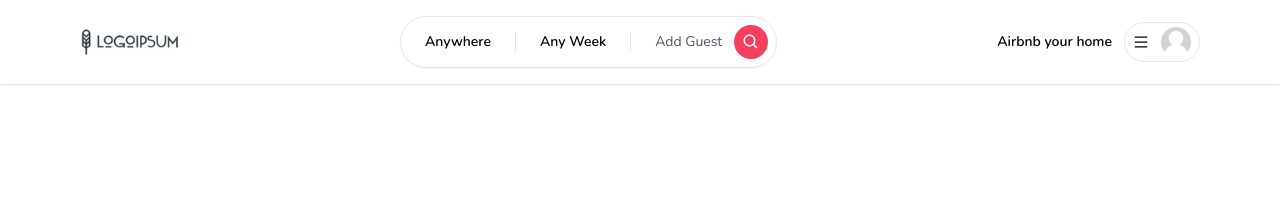
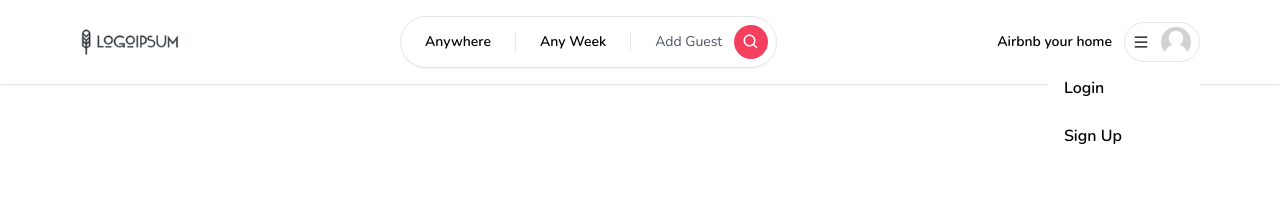
Before and after one commit to RenaldoMenelas/test, a Next.js app: page / in a window 1280 px wide. Both pictures are taken after a click on the element 1162 px from the left and 42 px from the top of the page. Shown: the top 210 px of the page. Built offline with nearby package versions, Linux system fonts and the light colour scheme.

Commit message:
Navbar UI completed

```diff
--- /dev/null
+++ b/app/components/navbar/MenuItem.tsx
@@ -0,0 +1,31 @@
+'use client';
+
+import React from "react";
+
+interface MenuItemProps {
+    onClick: () => void;
+    label: string;
+}
+
+const MenuItem: React.FC<MenuItemProps> = ({
+    onClick,
+    label
+}) => {
+  return (
+    <div
+    onClick={onClick}
+    className="
+    px-4
+    py-3
+    hover:bg-neutral-100
+    transition
+    font-semibold
+
+    "
+    >
+      {label}
+    </div>
+  );
+}
+
+export default MenuItem;
--- a/app/components/navbar/UserMenu.tsx
+++ b/app/components/navbar/UserMenu.tsx
@@ -1,10 +1,16 @@
 'use client'
-import { useState } from 'react'
 import{AiOutlineMenu} from 'react-icons/ai';
 import Avatar from '../Avatar';
+import { useCallback, useState } from 'react'
+import MenuItem from './MenuItem';
 
 const UserMenu = () => {
     const [isOpen, setIsOpen] = useState(false);
+
+    const toggleOpen =  useCallback(() => {
+        setIsOpen((value) => !value);
+    }, [])
+
     return (
         <div className="relative">
             <div className='flex flex-row items-center gap-3'>
@@ -25,7 +31,7 @@
                 >
                     Airbnb your home
                 </div>
-                <div onClick={() => { }}
+                <div onClick={toggleOpen}
                     className="
                     py-4
                     md:py-1
@@ -48,7 +54,36 @@
                     </div>
                 </div>
             </div>
+            {isOpen && (
+                <div
+                className ="
+                absolute
+                rounded-xl
+                showdow-md
+                w-[40vw]
+                md:w-3/4
+                bg-white
+                overflow-hidden
+                right-0
+                top-12
+                textr-sm
 
+                "
+                >
+                <div className="flex flex-col cursor-pointer">
+                <>
+                    <MenuItem
+                     onClick={() => {}}
+                     label='Login'
+                    />
+                     <MenuItem
+                     onClick={() => {}}
+                     label='Sign Up'
+                    />
+                </>
+                </div>
+                </div>
+            )}
         </div>
     )
 };
```
